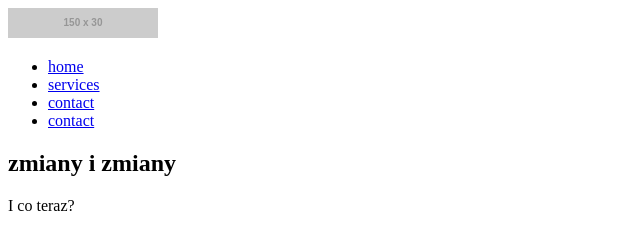
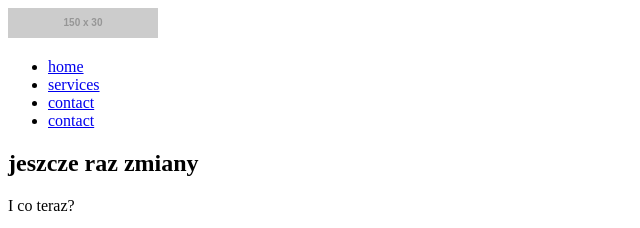
Before and after one commit to nowakowskitomasz/learning-git, a plain HTML site: page index.html in a window 1280 px wide. Shown: the top 228 px of the page, 0-640 px from the left. Drawn offline with nearby package versions, Linux system fonts and the light colour scheme; files that its build step writes are made by us from their sources; placeholder pictures from the web are drawn by us.

Commit message:
Update content of index.html

```diff
--- a/index.html
+++ b/index.html
@@ -21,7 +21,7 @@
 		</header>
 		<section class="hero">
 				<div class="slogan">
-					<h1>zmiany i zmiany</h1>
+					<h1>jeszcze raz zmiany</h1>
 					<p>I co teraz?</p>
 				</div>
 		</section>
```
